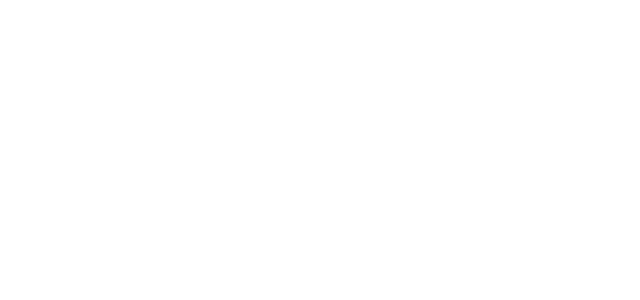
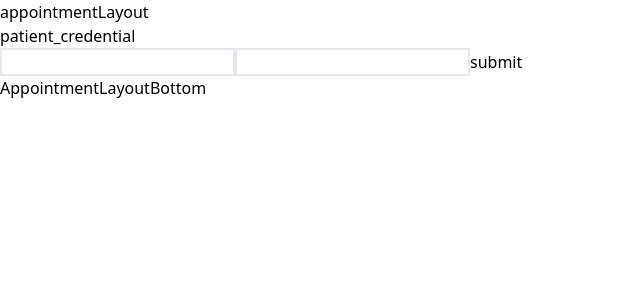
Before and after one commit to YugendarM/proppoint-client, a React (Create React App) app: page /patient_credential in a window 1280 px wide. Before the commit this address had no page. Shown: the top 300 px of the page, without its empty margins (0-640 px from the left). Built offline with nearby package versions, Linux system fonts and the light colour scheme.

Commit message:
Add - Outline structuring of the Interface for patients

```diff
--- a/src/App.js
+++ b/src/App.js
@@ -1,4 +1,3 @@
-import logo from './logo.svg';
 import './App.css';
 import SamplePage from './pages/SamplePage';
 import SampleComponent from './components/SampleComponent';
@@ -6,6 +5,11 @@ import AppointmentHOC from './HOC/Appointment.HOC';
 import { useLocation } from 'react-router-dom';
 import HomePage from './pages/HomePage';
 import DoctorSpecialization from './components/Appointment/DoctorSpecialization';
+import DoctorList from './components/Appointment/DoctorList';
+import TimeSlot from './components/Appointment/TimeSlot';
+import PatientCredential from './components/Appointment/PatientCredential';
+import BasicDetails from './components/Appointment/BasicDetails';
+import DoctorHOC from './HOC/Doctor.HOC';
 
 function App() {
 
@@ -17,9 +21,13 @@ function App() {
   return (
     <>
 
-        <AppointmentHOC path={"/appointment"} exact component={DoctorSpecialization}/>
-        <AppointmentHOC path={"/appointment/doctor/:id"} exact component={SampleComponent}/>
-        {/* <AppointmentHOC path={"/appointment/doctor/slot"} exact component={}/> */}
+        <AppointmentHOC path={"/specialization"} exact component={DoctorSpecialization}/>
+        <AppointmentHOC path={"/doctors/:specializationId"} exact component={DoctorList}/>
+        <AppointmentHOC path={"/doctor/timeSlot/:doctorId"} exact component={TimeSlot}/>
+        <AppointmentHOC path={"/patient_credential"} exact component={PatientCredential}/>
+        <AppointmentHOC path={"/basic_details"} exact component={BasicDetails}/>
+
+        {/* <DoctorHOC path={} exact component={}/> */}
     </>
   );
 }
--- /dev/null
+++ b/src/HOC/Doctor.HOC.js
@@ -0,0 +1,24 @@
+import React from 'react'
+import { Route, Routes } from 'react-router-dom'
+import DoctorLayout from '../Layout/Doctor.Layout'
+
+function DoctorHOC({component:Component, ...rest}) {
+  return (
+    // <div>AppointmentHOC</div>
+    <>
+        <Routes>
+            <Route
+             {...rest}
+             Component = { (props) => (
+                <DoctorLayout>
+                    <Component {...props} />
+                </DoctorLayout>
+            )
+        }
+            />
+        </Routes>
+    </>
+  )
+}
+
+export default DoctorHOC
--- /dev/null
+++ b/src/Layout/Doctor.Layout.js
@@ -0,0 +1,15 @@
+import React from 'react'
+
+function DoctorLayout(props) {
+  return (
+    <>
+        <p>DoctorLayout</p>
+
+        {props.children}
+
+        <p>DoctorLayoutBottom</p>
+    </>
+  )
+}
+
+export default DoctorLayout
--- /dev/null
+++ b/src/components/Appointment/BasicDetails.js
@@ -0,0 +1,88 @@
+import React, { useState } from 'react'
+
+function BasicDetails() {
+
+    const [userData, setUserData] = useState({
+        email:"",
+        phone:"",
+        firstName:"",
+        LastName:"",
+        dateOfBirth:"",
+        gender:"",
+        diabetes: false,
+        diabetesValue:0,
+        surgery:false,
+        surgeryDescription:"",
+        city:"",
+        occupation:"",
+        problemDescription:"",
+
+    });
+
+    const handleChange = (event) => {
+        const {name,value} = event.target;
+        setUserData({...userData,[name]:value});
+
+    }
+
+    const [dob, setDob] = useState('');
+    const [age, setAge] = useState('');
+
+    // const handleChange = (event) => {
+    //   setDob(event.target.value);
+    // };
+
+    const calculateAge = () => {
+      const currentDate = new Date();
+      const birthDate = new Date(dob);
+      let calculatedAge = currentDate.getFullYear() - birthDate.getFullYear();
+
+      // Check if the birthday has occurred this year
+      if (currentDate.getMonth() < birthDate.getMonth() || (currentDate.getMonth() === birthDate.getMonth() && currentDate.getDate() < birthDate.getDate())) {
+        calculatedAge--;
+      }
+
+  return (
+    <>
+        <div>
+            Email:<input value={userData.email} type='email' name='email' className='border-2'/>
+            Phone:<input value={userData.phone} type='phone' name='phone' className='border-2'/>
+            FirstName:<input value={userData.firstName} type='text' name='firstName' className='border-2'/>
+            LastName:<input value={userData.lastName} type='text' name='lastName' className='border-2'/>
+            DOB:<input value={userData.dateOfBirth} type='date' name='dateOfBirth' className='border-2'/>
+
+            Yes<input  type='radio' name='diabetes' className='border-2'/>
+            No<input type='radio' name='diabetes' className='border-2'/>
+            Diabetes:
+            <select  onChange={handleChange}>
+                <option value="male">Male</option>
+                <option value="female">Female</option>
+                <option value="others">Others</option>
+            </select>
+
+            BP:
+            yes<input  type='radio' name='bloodPressure' className='border-2'/>
+            No<input type='radio' name='bloodPressure' className='border-2'/>
+
+            DiabetesValue:{userData.diabetes && (<div><input type='number' value={handleChange} name='diabetesValue'/></div>)}
+
+            Surgery:
+            yes<input  type='radio' name='surgery' className='border-2'/>
+            No<input type='radio' name='surgery' className='border-2'/>
+
+            Surgery Description:{userData.surgery && (<div><input type='text' value={handleChange} name='surgeryDescription'/></div>)}
+
+
+            City:<input type='text' value={userData.city} onChange={handleChange}/>
+
+            Occupation:<input type='text' value={userData.occupation} onChange={handleChange}/>
+
+            Problem:<input type='text' value={userData.problemDescription} onChange={handleChange}/>
+
+        </div>
+    </>
+  )
+}
+}
+
+export default BasicDetails
--- a/src/components/Appointment/DoctorList.js
+++ b/src/components/Appointment/DoctorList.js
@@ -1,4 +1,5 @@
 import React, { useState } from 'react'
+import { Link } from 'react-router-dom';
 
 function DoctorList() {
     const [doctorsList, setDoctorsList] = useState(
@@ -6,7 +7,7 @@ function DoctorList() {
             {
                 "id": 1,
                 "name": "Dr. John Smith",
-                // "specialty": "Cardiology",
+                "specialty": "Cardiology",
                 "specializationId": 1,
                 "qualification": "MD, Cardiology",
 
@@ -19,7 +20,7 @@ function DoctorList() {
                 "id": 2,
                 "name": "Dr. Sarah Johnson",
                 "specializationId": 1,
-                // "specialty": "Pediatrics",
+                "specialty": "Pediatrics",
                 "qualification": "MD, Pediatrics",
                 "hospital": "Community Clinic",
                 "location": "Los Angeles",
@@ -30,7 +31,7 @@ function DoctorList() {
                 "id": 3,
                 "name": "Dr. Michael Lee",
                 "specializationId": 1,
-                // "specialty": "Orthopedics",
+                "specialty": "Orthopedics",
                 "qualification": "MD, Orthopedics",
                 "hospital": "Regional Medical Center",
                 "location": "Chicago",
@@ -39,9 +40,20 @@ function DoctorList() {
               }
         ]
     );
+
+
   return (
     <>
-
+        <>
+            {
+                doctorsList.map((doctor) => (
+                    <div>
+                        <Link to={`doctor/timeslot/${doctor.id}`}>{doctor.name}</Link>
+                        <p>{doctor.id}</p>
+                    </div>
+                ))
+            }
+        </>
     </>
   )
 }
--- a/src/components/Appointment/DoctorSpecialization.js
+++ b/src/components/Appointment/DoctorSpecialization.js
@@ -59,7 +59,7 @@ const DoctorSpecialization =()=>{
         {specializations.map((spec) => (
             <div>
 
-                <Link to={`/appointment/doctor/${spec.specializationId}`} className=''>{spec.specializationId}</Link>
+                <Link to={`/doctors/${spec.specializationId}`} className=''>{spec.specializationId}</Link>
                 <p >{spec.specializationName}</p>
             </div>
 
--- /dev/null
+++ b/src/components/Appointment/PatientCredential.js
@@ -0,0 +1,33 @@
+import React, {useState} from "react";
+function PatientCredential() {
+
+    const [userData,setUserData] = useState({
+        email:'',
+        phoneNumber:'',
+    });
+
+    const handleChange = (event) => {
+        const {name,value} = event.target;
+        setUserData({...userData,[name]:value});
+
+    }
+
+    const handleSubmit = () => {
+        console.log({userData});
+        // if()
+    }
+
+
+  return (
+    <>
+    <h1>patient_credential</h1>
+        <div>
+            <input className="border-2" name='email' value={userData.email} onChange={handleChange}/>
+            <input className="border-2"  name='phoneNumber' value={userData.phoneNumber} onChange={handleChange}/>
+            <button onClick={handleSubmit}>submit</button>
+        </div>
+    </>
+  )
+}
+
+export default PatientCredential
--- /dev/null
+++ b/src/components/Appointment/TimeSlot.js
@@ -0,0 +1,39 @@
+import React, { useState } from 'react'
+// import { useHistory } from 'react-router-dom';
+// impor
+import { useHistory } from 'react-router-dom';
+import { useNavigate } from 'react-router-dom';
+
+
+function TimeSlot() {
+    const [timeSlots, setTimeSlots] = useState(
+        [
+            {
+                "date": "2024-02-17",
+                "timeslots": ["10:00 AM", "11:00 AM", "2:00 PM"]
+              },
+        ]
+    );
+
+    const navigate = useNavigate();
+    const handleSlotSelection = (slot) => {
+        console.log(slot.date,slot.timeSlots);
+        navigate("/user-credential");
+    }
+
+
+  return (
+    <>
+        <div>
+            {timeSlots.map((slot) => (
+                <div>
+                    <h1 onClick={handleSlotSelection(slot)}>{slot.date}</h1>
+                    <h1>{slot.timeslots}</h1>
+                </div>
+            ))}
+        </div>
+    </>
+  )
+}
+
+export default TimeSlot
```
